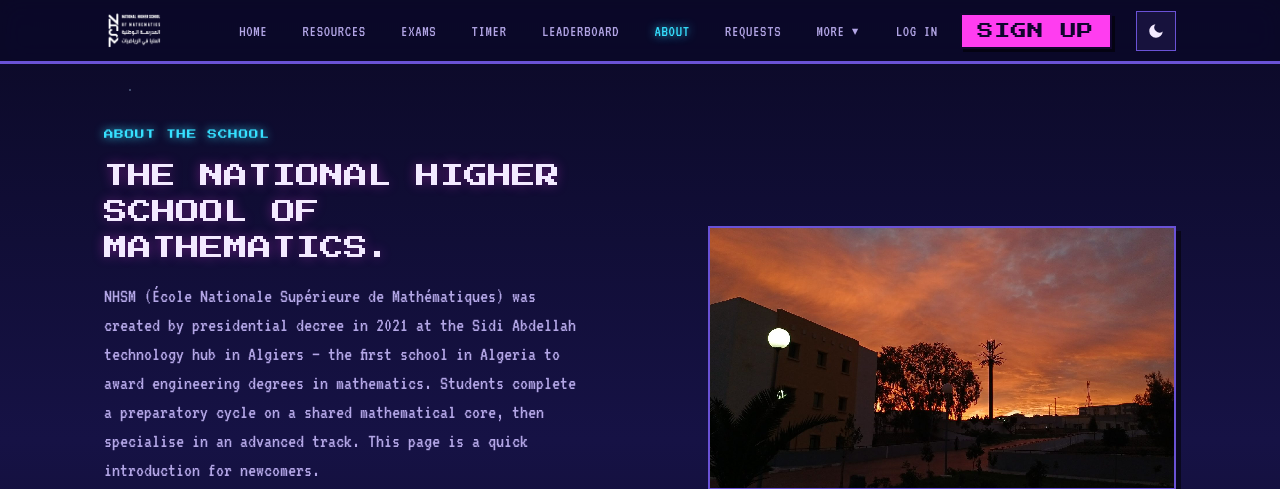
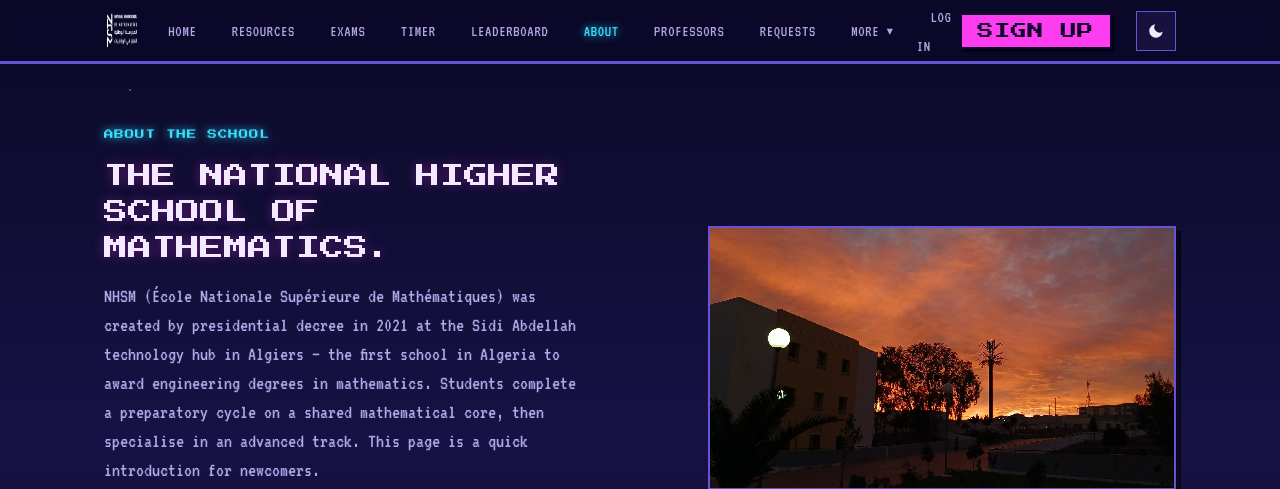
Before and after one commit to Azzouz-billel/nhsm-website, a Django app: page /about/ in a window 1280 px wide. Shown: the top 489 px of the page. Run offline with Django 5.2, Linux system fonts and the light colour scheme; data that the repository does not hold is empty.

Commit message:
feat(nav): promote Professors to a top-level header item
Co-Authored-By: Claude Opus 4.8 <noreply@anthropic.com>

```diff
--- a/templates/base.html
+++ b/templates/base.html
@@ -98,6 +98,7 @@
         <li><a href="{% url 'timer' %}" {% if request.resolver_match.url_name == 'timer' %}class="active"{% endif %}>Timer</a></li>
         <li><a href="{% url 'leaderboard' %}" {% if request.resolver_match.url_name == 'leaderboard' %}class="active"{% endif %}>Leaderboard</a></li>
         <li><a href="{% url 'about' %}" {% if request.resolver_match.url_name == 'about' %}class="active"{% endif %}>About</a></li>
+        <li><a href="{% url 'professor_list' %}" {% if 'professor' in request.resolver_match.url_name %}class="active"{% endif %}>Professors</a></li>
         <li><a href="{% url 'request_board' %}" {% if request.resolver_match.url_name == 'request_board' %}class="active"{% endif %}>Requests</a></li>
 
         <li class="nav-dropdown" data-dropdown>
```
